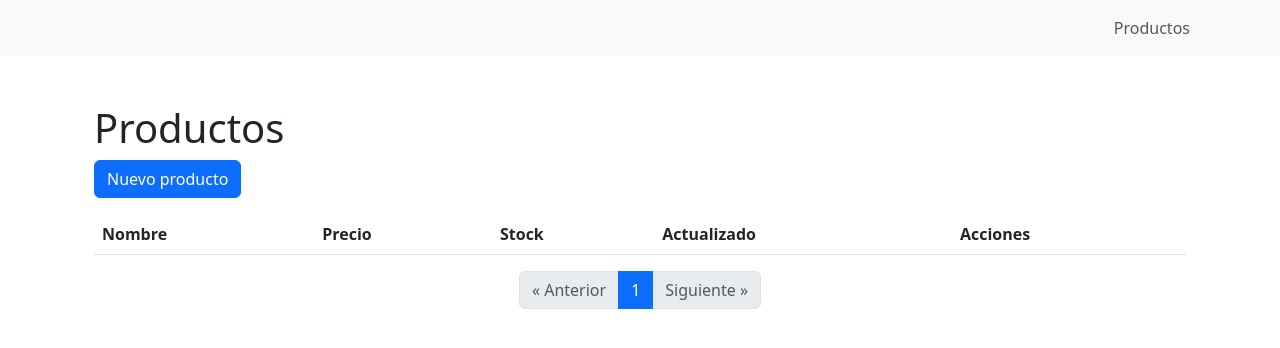
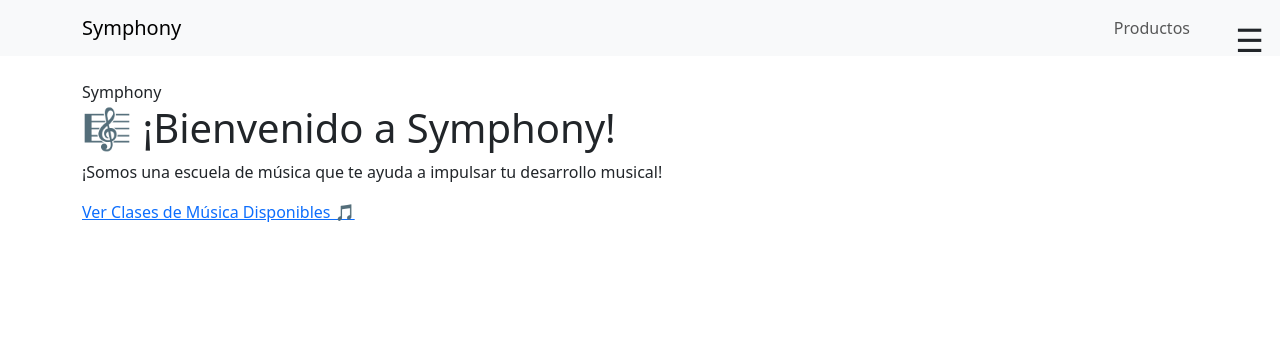
Before and after one commit to KyamiV/Symphony_Django, a Django app: page /productos/ in a window 1280 px wide. Shown: the top 348 px of the page. Run offline with Django 5.2, Linux system fonts and the light colour scheme; data that the repository does not hold is empty.

Commit message:
Se hicieron cambios de inicio ...

```diff
--- a/Symphony/Symphony/settings.py
+++ b/Symphony/Symphony/settings.py
@@ -5,7 +5,11 @@ from pathlib import Path
 # Build paths inside the project like this: BASE_DIR / 'subdir'.
 BASE_DIR = Path(__file__).resolve().parent.parent
 
+
 STATIC_URL= '/static/'
+LOGIN_URL = '/login/'
+LOGIN_REDIRECT_URL = '/'
+LOGOUT_REDIRECT_URL = '/login/'
 
 STATICFILES_DIRS = [
     #os.path.join(BASE_DIR, 'staticfiles'),
@@ -36,6 +40,7 @@ INSTALLED_APPS = [
     'django.contrib.staticfiles',
     'productos.apps.ProductosConfig', # Aplicación de productos
 ]
+
 
 MIDDLEWARE = [
     'django.middleware.security.SecurityMiddleware',
--- a/Symphony/Symphony/urls.py
+++ b/Symphony/Symphony/urls.py
@@ -1,10 +1,17 @@
-from django.contrib import admin # importa la clase admin de Django
-from django.urls import path,include# importa las funciones path e include de Django
-from productos.views import inicio # importa la vista inicio desde el módulo productos.views
-
+from django.contrib import admin
+from django.urls import path, include
+from django.contrib.auth import views as auth_views  # 👈 importar vistas de autenticación
+from productos import views
+from productos.views import inicio
 
 urlpatterns = [
-   path('admin/', admin.site.urls),
-   path('', inicio, name='inicio'), #ruta para la página de inicio
-   path('productos/', include('productos.urls')),  # ruta para las vistas de productos
+    path('admin/', admin.site.urls),
+    path('', inicio, name='inicio'),
+    path('productos/', include('productos.urls')),
+    path('clases/<int:pk>/', views.ver_clase, name='ver_clase'),
+    path('clases/<int:pk>/inscribirse/', views.inscribirse, name='inscribirse'),
+
+    # Rutas para login y logout
+    path('login/', auth_views.LoginView.as_view(template_name='login.html'), name='login'),
+    path('logout/', auth_views.LogoutView.as_view(next_page='login'), name='logout'),
 ]
--- a/Symphony/productos/urls.py
+++ b/Symphony/productos/urls.py
@@ -1,11 +1,15 @@
+from django.contrib.auth import views as auth_views
 from django.urls import path
 from. import views
 
 app_name = "productos"  # Nombre del espacio de nombres de la aplicación
 
 urlpatterns = [  # Definimos las rutas de la aplicación productos
-    path('', views.lista_productos, name='lista'),  # Ruta para la lista de productos
+    path('', views.inicio, name='inicio'),
+    path('clases/', views.lista_productos, name='lista'),  # Ruta para la lista de productos
     path('nuevo/', views.create_product, name='nuevo'),  # Ruta para crear un nuevo producto
     path('editar/<int:pk>/', views.edit_product, name='editar'),  # Ruta para editar un producto existente
     path('eliminar/<int:pk>/', views.delete_product, name='eliminar'),  # Ruta para eliminar un producto
+    path('login/', auth_views.LoginView.as_view(template_name='login.html'), name='login'),
+    path('logout/', auth_views.LogoutView.as_view(next_page='login'), name='logout'),
 ]
--- a/Symphony/productos/views.py
+++ b/Symphony/productos/views.py
@@ -1,10 +1,13 @@
 from django.shortcuts import render, redirect, get_object_or_404
 from django.core.paginator import Paginator, EmptyPage, PageNotAnInteger
-from .models import Producto
-from .forms import ProductoForm
+from django.contrib.auth.decorators import login_required
+from .models import Clases
+from .forms import ClasesForm
+
+
 
 def lista_productos(request):
-   productos_list = Producto.objects.all().order_by('-fecha_ultima_modificacion')
+   productos_list = Clases.objects.all().order_by('-fecha_ultima_modificacion')
    paginator = Paginator(productos_list, 10)
    page = request.GET.get('page', 1)
    try:
@@ -13,37 +16,40 @@ def lista_productos(request):
        productos = paginator.page(1)
    return render(request, 'productos/product_list.html', {'productos': productos})
 
+
 def create_product(request):
-   form = ProductoForm(request.POST or None)
+   form = ClasesForm(request.POST or None)
    if request.method == 'POST' and form.is_valid():
        form.save()
        return redirect('productos:lista')
    return render(request, 'productos/product_form.html', {'form': form})
 
+
 def edit_product(request, pk):
-   prod = get_object_or_404(Producto, pk=pk)
-   form = ProductoForm(request.POST or None, instance=prod)
+   prod = get_object_or_404(Clases, pk=pk)
+   form = ClasesForm(request.POST or None, instance=prod)
    if request.method == 'POST' and form.is_valid():
        form.save()
        return redirect('productos:lista')
    return render(request, 'productos/product_form.html', {'form': form})
 
+
 def delete_product(request, pk):
-   prod = get_object_or_404(Producto, pk=pk)
+   prod = get_object_or_404(Clases, pk=pk)
    if request.method == 'POST':
        prod.delete()
        return redirect('productos:lista')
    return render(request, 'productos/product_confirm_delete.html', {'producto': prod})
 
-def inicio(request):
-   """Vista para la página de inicio de Symphony"""
-   context = {
-       'tienda': 'Symphony',
-       'descripcion': '¡Somos una escuela de música que te ayuda a impulsar tu desarrollo musical!',
-   }
-   return render(request, 'base.html', context)
-
 #al final de views.py, se define la vista inicio que renderiza la plantilla base.html con un contexto que incluye el nombre de la tienda y una descripción. Esta vista se utiliza para mostrar la página de inicio de la aplicación Symphony.
 def inicio(request):
    context = {'tienda': 'Symphony', 'descripcion': '¡Somos una escuela de música que te ayuda a impulsar tu desarrollo musical!'}
    return render(request, 'inicio.html', context)
+
+def ver_clase(request, pk):
+    # lógica para mostrar detalles de la clase
+    return render(request, 'productos/ver_clase.html')
+
+def inscribirse(request, pk):
+    # lógica para inscribir al usuario en la clase
+    return render(request, 'productos/inscribirse.html')
--- /dev/null
+++ b/Symphony/static/productos/css/navbar.css
@@ -0,0 +1,43 @@
+.menu-icon {
+    font-size: 2rem;
+    cursor: pointer;
+    position: absolute;
+    top: 1rem;
+    right: 1rem;
+    z-index: 10;
+}
+.menu-hamburguesa {
+    position: relative;
+    z-index: 999;
+}
+
+#toggle-menu {
+    display: none;
+}
+
+.menu-links {
+    position: absolute;
+    top: 3rem;
+    right: 1rem;
+    background: white;
+    border: 1px solid #ccc;
+    border-radius: 8px;
+    padding: 1rem;
+    list-style: none;
+    display: none;
+    box-shadow: 0 0 10px rgba(0,0,0,0.1);
+}
+
+#toggle-menu:checked + .menu-icon + .menu-hamburguesa .menu-links {
+    display: block;
+}
+
+.menu-links li {
+    margin: 0.5rem 0;
+}
+
+.menu-links a {
+    color: #6064db;
+    text-decoration: none;
+    font-weight: bold;
+}
--- a/Symphony/templates/base.html
+++ b/Symphony/templates/base.html
@@ -4,6 +4,7 @@
 
 
 <head>
+ <link rel="stylesheet" href="{% static 'productos/css/navbar.css' %}">
  <meta charset="UTF-8">
  <title>{% block title %}{{ tienda }}{% endblock title %}</title>
  <link href="https://cdn.jsdelivr.net/npm/bootstrap@5.3.0/dist/css/bootstrap.min.css" rel="stylesheet">
@@ -12,6 +13,17 @@
 
 
 <body>
+  <!-- Menú Hamburguesa -->
+<input type="checkbox" id="toggle-menu">
+<label for="toggle-menu" class="menu-icon">☰</label>
+
+<nav class="menu-hamburguesa">
+  <ul class="menu-links">
+    <li><a href="{% url 'inicio' %}">Inicio</a></li>
+    <li><a href="{% url 'productos:lista' %}">Ver clases musicales</a></li>
+    <li><a href="{% url 'productos:login' %}">Iniciar sesión</a></li>
+  </ul>
+</nav>
  <nav class="navbar navbar-expand-lg navbar-light bg-light mb-4">
    <div class="container">
      <a class="navbar-brand" href="{% url 'inicio' %}">{{ tienda }}</a>
--- a/Symphony/templates/inicio.html
+++ b/Symphony/templates/inicio.html
@@ -1,11 +1,22 @@
 {% extends 'base.html' %}
-{% block title %}Inicio - {{ tienda }}{% endblock title %}
+{% load static %}
+
+{% block head %}
+    <link href="https://fonts.googleapis.com/css2?family=Poppins:wght@400;700&display=swap" rel="stylesheet">
+    <link rel="stylesheet" href="{% static 'productos/css/inicio.css' %}">
+{% endblock %}
+
 {% block content %}
-<div class="text-center py-5">
-   <h1>¡Bienvenidos a {{ tienda }}!</h1>
-   <p class="lead">{{ descripcion }}</p>
-   <a href="{% url 'productos:lista' %}" class="btn btn-primary btn-lg mt-3">
-       Ver productos
-   </a>
-</div>
-{% endblock content %}
+<div class="titulo-principal">Symphony</div>
+
+<header>
+    <h1>🎼 ¡Bienvenido a Symphony!</h1>
+    <p>{{ descripcion }}</p>
+</header>
+
+    <!-- Si ya tienes el encabezado en base.html, no lo repitas aquí -->
+
+<a href="{% url 'productos:lista' %}" class="btn-ver-clases">
+    Ver Clases de Música Disponibles 🎵
+</a>
+{% endblock %}
--- a/Symphony/templates/productos/product_list.html
+++ b/Symphony/templates/productos/product_list.html
@@ -1,91 +1,61 @@
-{% extends 'base.html' %}
-{% block content %}
-<div class="container py-4">
- <h1>Productos</h1>
- <a href="{% url 'productos:nuevo' %}" class="btn btn-primary mb-3">Nuevo producto</a>
- <table class="table table-striped">
+<!-- templates/productos/clase_list.html -->
+{% load static %}
+<!DOCTYPE html>
+<html lang="es">
+<head>
+    <meta charset="UTF-8">
+    <title>Listado de clases musicales</title>
+    <link rel="stylesheet" href="{% static 'productos/css/clases.css' %}">
+</head>
+<body>
+    <header>
+        <h1>🎶 Clases disponibles en Symphony</h1>
+        <p>Explora y organiza tus sesiones musicales.</p>
+        <a href="{% url 'productos:nuevo' %}" class="btn-agregar">➕ Agregar nueva clase</a>
+    </header>
+
+    <main>
+        {% if clases %}
+        <table class="tabla-clases">
             <thead>
                 <tr>
-       <th>Nombre</th><th>Precio</th><th>Stock</th><th>Actualizado</th><th>Acciones</th>
+                    <th>Instrumento</th>
+                    <th>Profesor</th>
+                    <th>Horario</th>
+                    <th>Última modificación</th>
+                    <th>Acciones</th>
                 </tr>
             </thead>
             <tbody>
-     {% for p in productos %}
+                {% for clase in clases %}
                 <tr>
-       <td>{{ p.nombre }}</td>
-       <td>${{ p.precio }}</td>
-       <td>{{ p.cantidad_stock }}</td>
-       <td>{{ p.fecha_ultima_modificacion }}</td>
+                    <td>{{ clase.instrumento }}</td>
+                    <td>{{ clase.profesor }}</td>
+                    <td>{{ clase.horario }}</td>
+                    <td>{{ clase.fecha_ultima_modificacion|date:"d/m/Y H:i" }}</td>
                     <td>
-         <a href="{% url 'productos:editar' p.pk %}" class="btn btn-sm btn-warning">Editar</a>
-         <button type="button" class="btn btn-sm btn-danger" data-bs-toggle="modal" data-bs-target="#confirmDeleteModal" data-pk="{{ p.pk }}" data-nombre="{{ p.nombre }}">
-           Eliminar
-         </button>
+                        <a href="{% url 'productos:editar' clase.pk %}">Editar</a> |
+                        <a href="{% url 'productos:eliminar' clase.pk %}">Eliminar</a>
                     </td>
                 </tr>
                 {% endfor %}
             </tbody>
         </table>
 
-
         <!-- Paginación -->
- <nav aria-label="Page navigation">
-   <ul class="pagination justify-content-center">
-     {% if productos.has_previous %}
-     <li class="page-item"><a class="page-link" href="?page={{ productos.previous_page_number }}">&laquo; Anterior</a></li>
-     {% else %}
-     <li class="page-item disabled"><span class="page-link">&laquo; Anterior</span></li>
+        <div class="paginacion">
+            {% if clases.has_previous %}
+                <a href="?page={{ clases.previous_page_number }}">« Anterior</a>
             {% endif %}
-     {% for num in productos.paginator.page_range %}
-       {% if productos.number == num %}
-       <li class="page-item active"><span class="page-link">{{ num }}</span></li>
-       {% elif num >= productos.number|add:-2 and num <= productos.number|add:2 %}
-       <li class="page-item"><a class="page-link" href="?page={{ num }}">{{ num }}</a></li>
+            <span>Página {{ clases.number }} de {{ clases.paginator.num_pages }}</span>
+            {% if clases.has_next %}
+                <a href="?page={{ clases.next_page_number }}">Siguiente »</a>
             {% endif %}
-     {% endfor %}
-     {% if productos.has_next %}
-     <li class="page-item"><a class="page-link" href="?page={{ productos.next_page_number }}">Siguiente &raquo;</a></li>
-     {% else %}
-     <li class="page-item disabled"><span class="page-link">Siguiente &raquo;</span></li>
-     {% endif %}
-   </ul>
- </nav>
         </div>
 
-
-<!-- Modal de confirmación de eliminación -->
-<div class="modal fade" id="confirmDeleteModal" tabindex="-1" aria-labelledby="confirmDeleteLabel" aria-hidden="true">
- <div class="modal-dialog">
-   <div class="modal-content">
-     <form method="post" id="deleteForm">
-       {% csrf_token %}
-       <div class="modal-header">
-         <h5 class="modal-title" id="confirmDeleteLabel">Confirmar eliminación</h5>
-         <button type="button" class="btn-close" data-bs-dismiss="modal" aria-label="Cerrar"></button>
-       </div>
-       <div class="modal-body">
-         ¿Estás seguro de que deseas eliminar <strong id="modalProductName"></strong>?
-       </div>
-       <div class="modal-footer">
-         <button type="button" class="btn btn-secondary" data-bs-dismiss="modal">Cancelar</button>
-         <button type="submit" class="btn btn-danger">Eliminar</button>
-       </div>
-     </form>
-   </div>
- </div>
-</div>
-
-
-<!-- Script para manejar modal -->
-<script>
- var deleteModal = document.getElementById('confirmDeleteModal')
- deleteModal.addEventListener('show.bs.modal', function (event) {
-   var button = event.relatedTarget
-   var pk = button.getAttribute('data-pk')
-   var name = button.getAttribute('data-nombre')
-   var form = deleteModal.querySelector('#deleteForm')
-   form.action = "{% url 'productos:eliminar' '0' %}".replace('0', pk)
-   deleteModal.querySelector('#modalProductName').textContent = name
- })
-</script>
-{% endblock %}
+        {% else %}
+        <p>No hay clases registradas aún 🎻</p>
+        {% endif %}
+    </main>
+</body>
+</html>
```
Also changed, not shown: Symphony/productos/admin.py (+7 -6 lines), Symphony/productos/forms.py (+11 -5 lines), Symphony/productos/models.py (+10 -15 lines), Symphony/static/productos/css/clases.css (added, +41 -0 lines), Symphony/static/productos/css/inicio.css (added, +59 -0 lines), Symphony/static/productos/css/login.css (added, +52 -0 lines), Symphony/templates/login.html (added, +21 -0 lines), Symphony/productos/migrations/0001_initial.py, Symphony/productos/migrations/0002_rename_fecha_ultima_actualizacion_producto_fecha_ultima_modificacion.py (deleted), Symphony/productos/migrations/0003_alter_producto_options.py (deleted), Symphony/productos/migrations/0004_rename_model_labels.py (deleted). Lines whose indentation alone changed are shown as unchanged.
